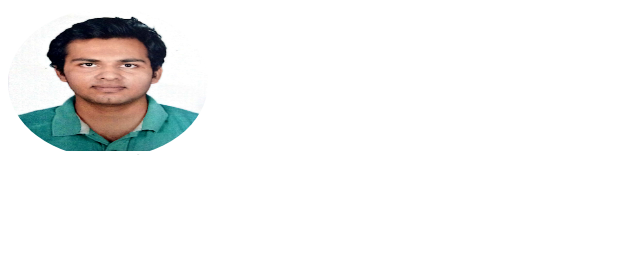
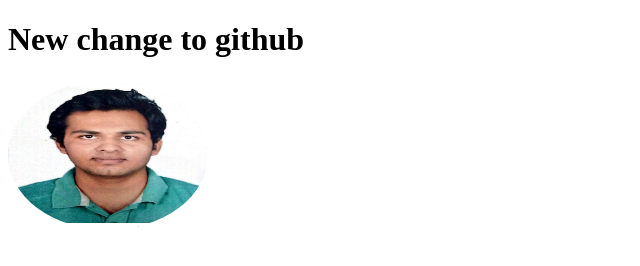
Before and after one commit to KushagraAggarwal/html, a plain HTML site: page index.html in a window 1280 px wide. Shown: the whole page, without its empty margins (0-640 px from the left). Drawn offline with Linux system fonts and the light colour scheme.

Commit message:
practice

```diff
--- a/index.html
+++ b/index.html
@@ -8,7 +8,7 @@
 </head>
 
 <body>
-
+    <h1>New change to github</h1>
     <img src="images/kush.jpg" alt="Profile pic" height="150px" width="200px" style="border-radius:60%">
 </body>
 </html>
```
